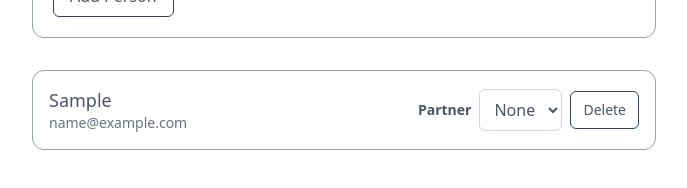
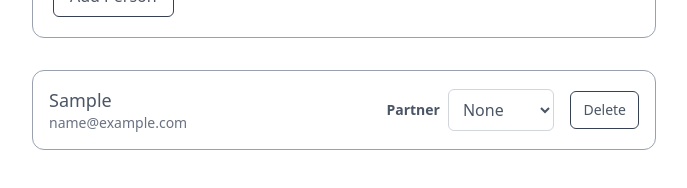
Before and after one commit to tompivoq/secret_santa_calc, a React (Vite) app: page / in a window 1280 px wide. Both pictures are taken after typing "Sample", "name@example.com" into the empty fields and a click on the button "Add Person". Shown: the part 352-540 px from the top of the page, without its empty margins (296-983 px from the left). Built offline with nearby package versions, Linux system fonts and the light colour scheme.

Commit message:
Added use of lodash (via lodash-es package). Refactored a couple of places to use lodash instead of native methods. Extracted each person in the list to a separate component, and changed some of the related styling

```diff
--- a/package.json
+++ b/package.json
@@ -12,6 +12,7 @@
     "test:watch": "vitest"
   },
   "dependencies": {
+    "lodash-es": "^4.18.1",
     "react": "^19.2.8",
     "react-dom": "^19.2.8"
   },
@@ -22,6 +23,7 @@
     "@types/node": "^24.13.3",
     "@types/react": "^19.2.18",
     "@types/react-dom": "^19.2.4",
+    "@types/lodash-es": "^4.17.12",
     "@vitejs/plugin-react": "^6.1.0",
     "jsdom": "^30.0.1",
     "oxlint": "^1.79.0",
--- a/src/components/PersonList.tsx
+++ b/src/components/PersonList.tsx
@@ -1,30 +1,18 @@
 import { useState } from 'react'
 import type { Person } from '../models/person'
 import { findPartner } from '../utils/person_utils'
+import { reject } from 'lodash-es';
 
-interface PersonListProps {
-  people: Person[]
-  onRemovePerson: (personId: number) => void
-  onSetPartner: (personId: number, partnerId: number | null) => void
+interface ListPersonProps {
+  person: Person;
+  others: Person[];
+  onSetPartner: (personId: number, partnerId: number | null) => void;
+  onDelete: () => void;
 }
 
-function PersonList({ people, onRemovePerson, onSetPartner }: PersonListProps) {
-  const [pendingDeleteId, setPendingDeleteId] = useState<number | null>(null)
-
-  if (people.length === 0) {
-    return null
-  }
-
-  const confirmDelete = (personId: number) => {
-    onRemovePerson(personId)
-    setPendingDeleteId(null)
-  }
-
-  return (
-    <ul className="mt-8 flex flex-col gap-3 text-left">
-      {people.map((person) => {
-        const partner = findPartner(people, person)
-
+const ListPerson = ({ person, others, onSetPartner, onDelete }: ListPersonProps) => {
+  const [pendingDelete, setPendingDelete] = useState(false);
+  const partner = findPartner(others, person);
   return (
           <li
             key={person.id}
@@ -36,6 +24,7 @@ function PersonList({ people, onRemovePerson, onSetPartner }: PersonListProps) {
             </div>
 
             <div className="flex flex-wrap items-center gap-2">
+              <div className="flex flex-row justify-stretch w-44 items-center">
                 <label htmlFor={`partner-${person.id}`} className="text-sm font-semibold">
                   Partner
                 </label>
@@ -45,31 +34,31 @@ function PersonList({ people, onRemovePerson, onSetPartner }: PersonListProps) {
                   onChange={(event) =>
                     onSetPartner(person.id, event.target.value === '' ? null : Number(event.target.value))
                   }
-                className="rounded-md border border-gray-300 px-2.5 py-2 text-base dark:border-gray-700"
+                  className="rounded-md border border-gray-300 mx-2 px-2.5 py-2 text-base w-full dark:border-gray-700"
                 >
                   <option value="">None</option>
-                {people
-                  .filter((candidate) => candidate.id !== person.id)
-                  .map((candidate) => (
-                    <option key={candidate.id} value={candidate.id}>
-                      {candidate.name}
+                  {
+                    others.map((p) => (
+                      <option key={p.id} value={p.id}>
+                        {p.name}
                       </option>
-                  ))}
+                    ))
+                  }
                 </select>
-
-              {pendingDeleteId === person.id ? (
+              </div>
+              {pendingDelete === true ? (
                 <div className="flex items-center gap-2">
                   <span className="text-sm">Delete {person.name}?</span>
                   <button
                     type="button"
-                    onClick={() => confirmDelete(person.id)}
+                    onClick={onDelete}
                     className="cursor-pointer rounded-md border border-red-700 px-3 py-2 text-sm text-red-700 hover:bg-red-50 dark:border-red-400 dark:text-red-400 dark:hover:bg-red-950"
                   >
                     Confirm
                   </button>
                   <button
                     type="button"
-                    onClick={() => setPendingDeleteId(null)}
+                    onClick={() => setPendingDelete(false)}
                     className="cursor-pointer rounded-md border border-gray-700 px-3 py-2 text-sm hover:bg-gray-100 dark:border-gray-300 dark:hover:bg-gray-800"
                   >
                     Cancel
@@ -78,7 +67,7 @@ function PersonList({ people, onRemovePerson, onSetPartner }: PersonListProps) {
               ) : (
                 <button
                   type="button"
-                  onClick={() => setPendingDeleteId(person.id)}
+                  onClick={() => setPendingDelete(true)}
                   className="cursor-pointer rounded-md border border-gray-700 px-3 py-2 text-sm hover:bg-gray-100 dark:border-gray-300 dark:hover:bg-gray-800"
                 >
                   Delete
@@ -86,8 +75,36 @@ function PersonList({ people, onRemovePerson, onSetPartner }: PersonListProps) {
               )}
             </div>
           </li>
-        )
-      })}
+        );
+}
+
+interface PersonListProps {
+  people: Person[];
+  onRemovePerson: (personId: number) => void;
+  onSetPartner: (personId: number, partnerId: number | null) => void;
+}
+
+function PersonList({ people, onRemovePerson, onSetPartner }: PersonListProps) {
+  if (people.length === 0) {
+    return null;
+  }
+
+  const getOthers = (personId: number) => reject(people, {id: personId});
+
+  const confirmDelete = (personId: number) => {
+    onRemovePerson(personId);
+  }
+
+  return (
+    <ul className="mt-8 flex flex-col gap-3 text-left">
+      {people.map((person, i) => (
+        <ListPerson
+          key={i}
+          person={person}
+          others={getOthers(person.id)}
+          onDelete={() => confirmDelete(person.id)}
+          onSetPartner={onSetPartner} />
+      ))}
     </ul>
   )
 }
--- a/src/utils/person_utils.ts
+++ b/src/utils/person_utils.ts
@@ -1,10 +1,11 @@
 import type { Person } from "../models/person"
+import { find, maxBy } from "lodash-es";
 
 export const getNextId = (list: Person[]): number =>
-    ([...list].sort((a, b) => b.id - a.id)[0]?.id ?? -1) + 1;
+    (maxBy(list, 'id')?.id ?? -1) + 1;
 
 export const findPartner = (people: Person[], person: Person): Person | undefined =>
-    person.partnerId === undefined ? undefined : people.find((p) => p.id === person.partnerId);
+    find(people, {id: person.partnerId});
 
 /**
  * Sets (or clears, when partnerId is null) the reciprocal partner link between
```
Also changed, not shown: 2 other files (tests, documents, lock files or other folders). Lines whose indentation alone changed are shown as unchanged.
